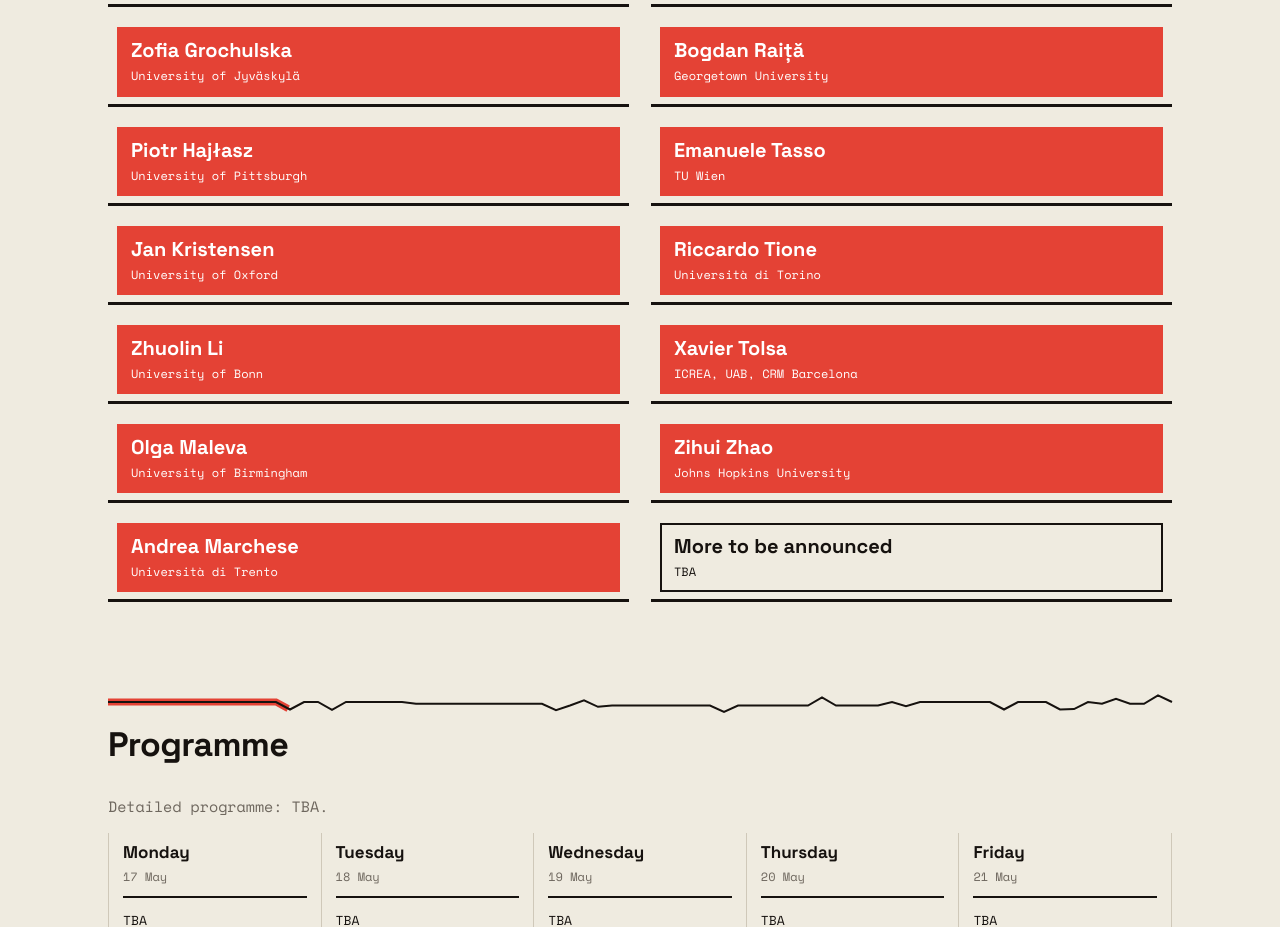
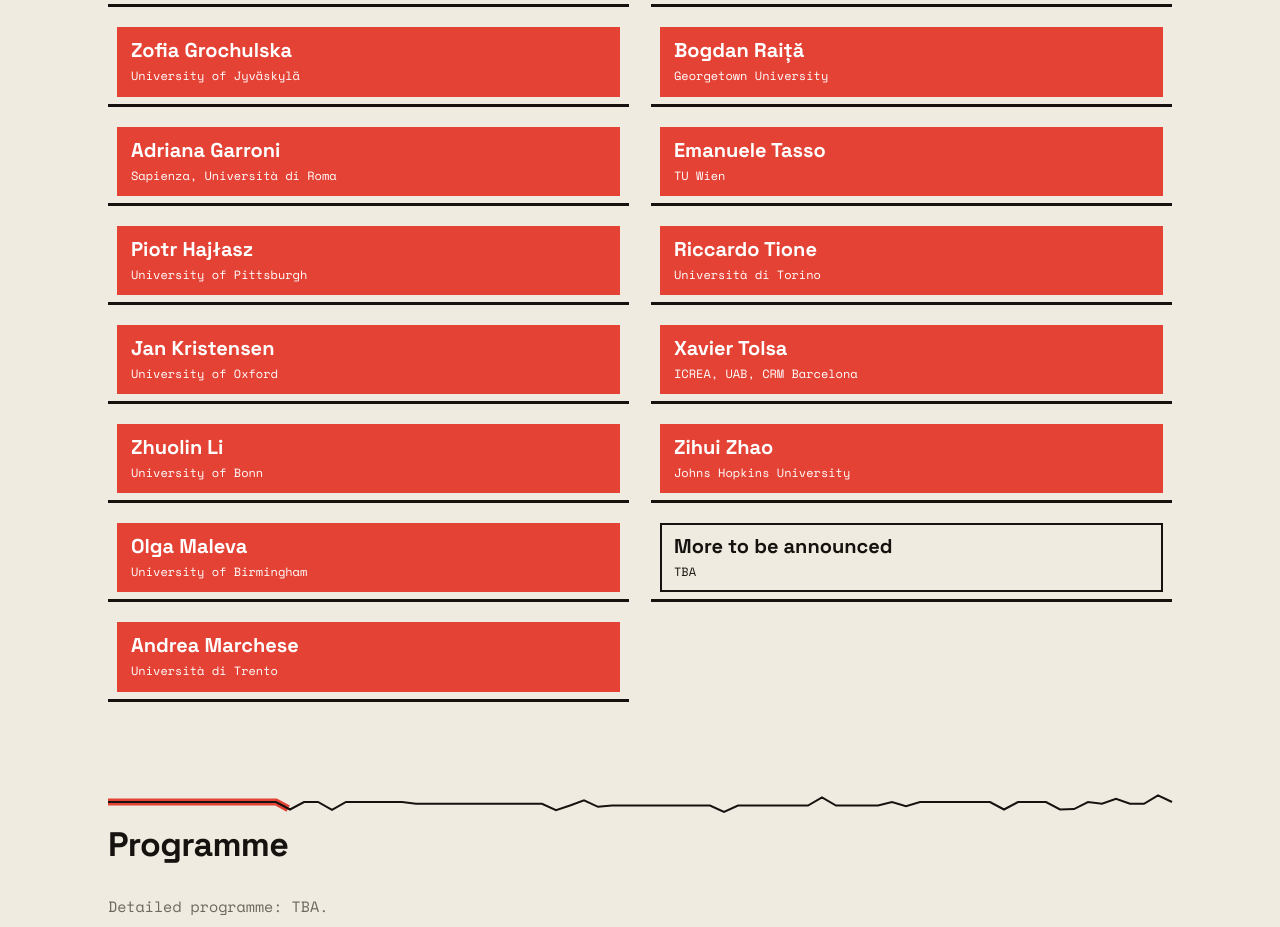
Before and after one commit to srsp2027/workshop, a plain HTML site: page index.html in a window 1280 px wide. Shown: the part 1640-2567 px from the top of the page. Drawn offline with nearby package versions, Linux system fonts and the light colour scheme.

Commit message:
Add Adriana Garroni to speakers list

```diff
--- a/index.html
+++ b/index.html
@@ -74,6 +74,7 @@
       <li><span class="name">Guy Bouchitté</span><span class="aff">IMATH, Toulon</span></li>
       <li><span class="name">Irene Fonseca</span><span class="aff">Carnegie Mellon University</span></li>
       <li><span class="name">Zofia Grochulska</span><span class="aff">University of Jyväskylä</span></li>
+      <li><span class="name">Adriana Garroni</span><span class="aff">Sapienza, Università di Roma</span></li>
       <li><span class="name">Piotr Hajłasz</span><span class="aff">University of Pittsburgh</span></li>
       <li><span class="name">Jan Kristensen</span><span class="aff">University of Oxford</span></li>
       <li><span class="name">Zhuolin Li</span><span class="aff">University of Bonn</span></li>
```
